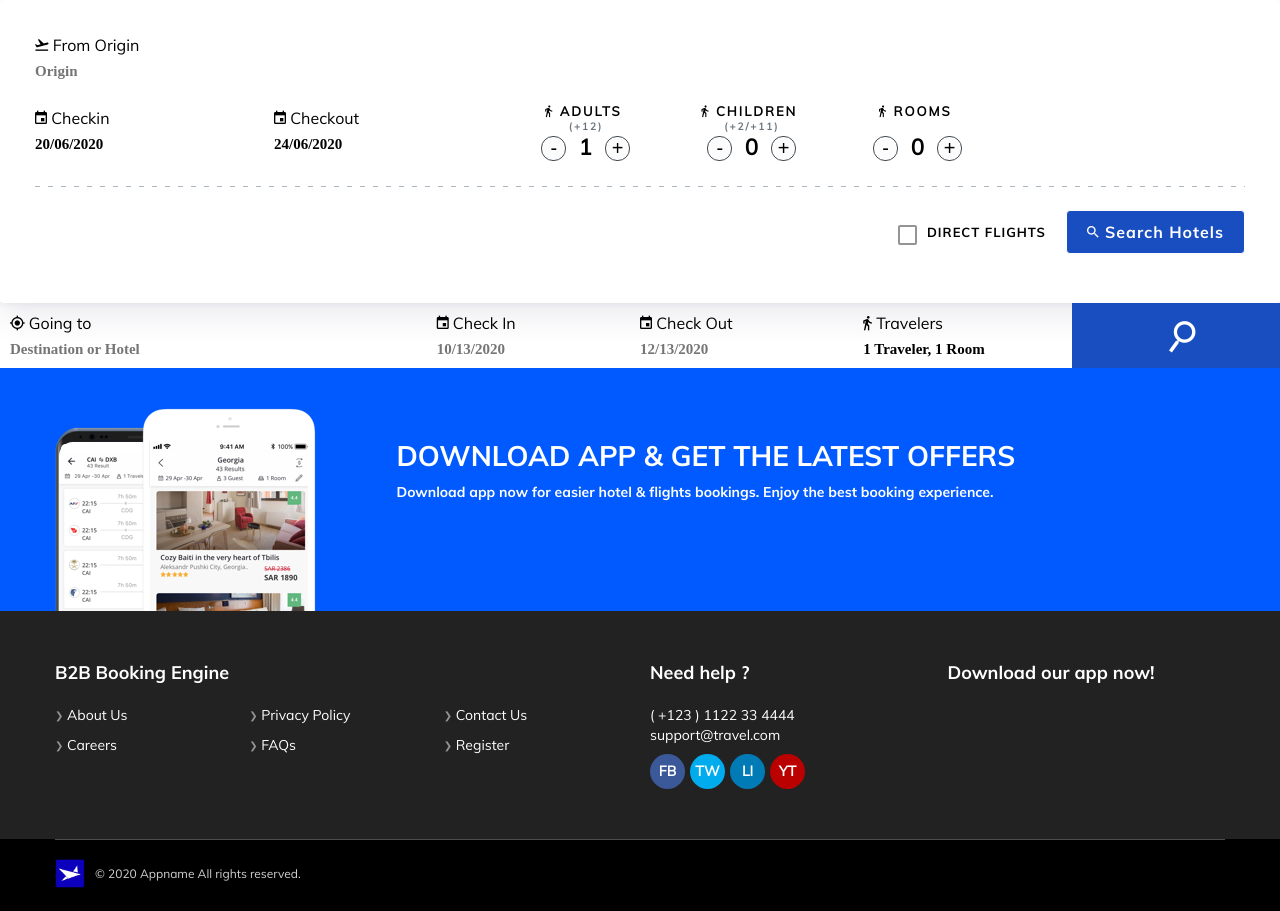
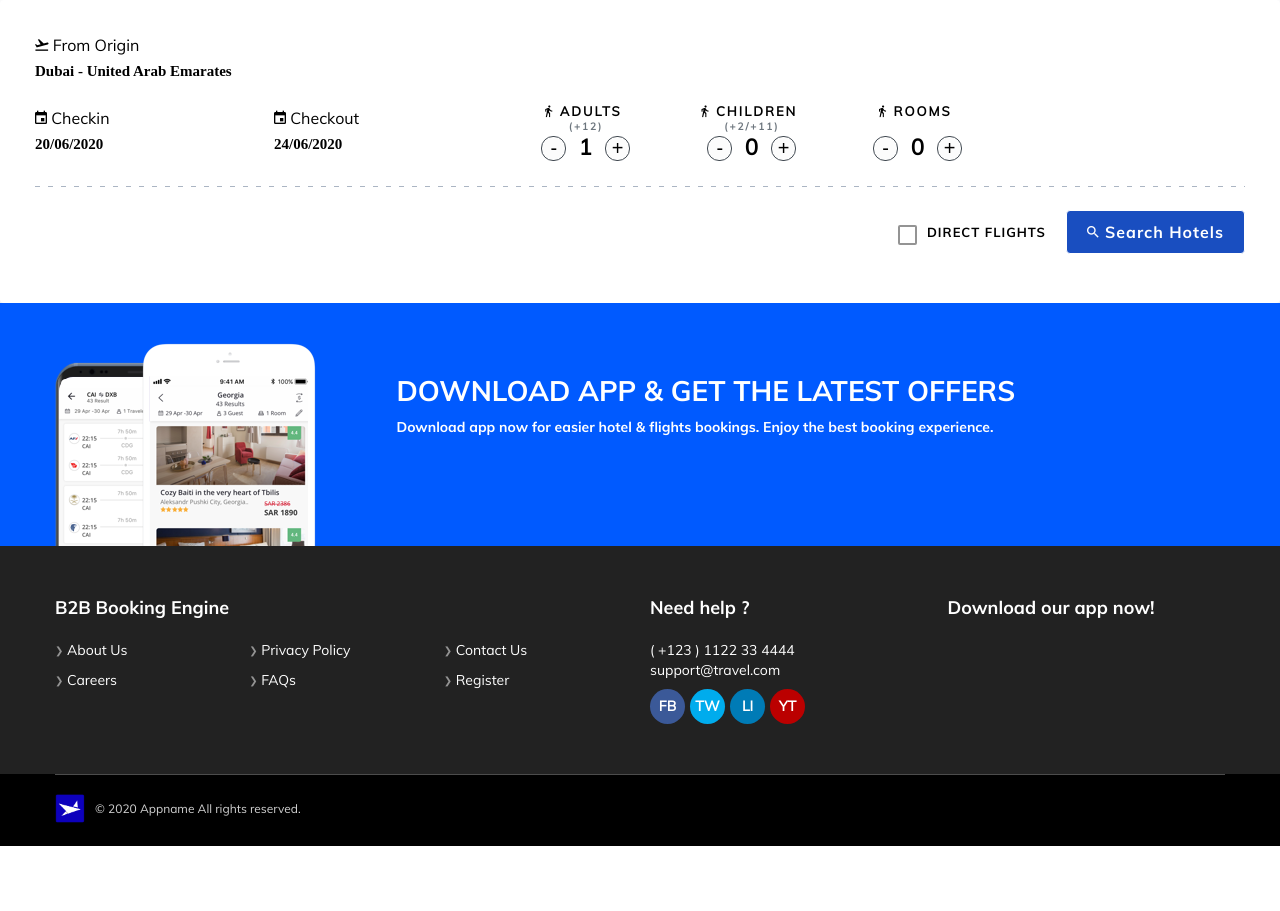
Before and after one commit to codeqasim/mvc, a PHP site: template app/views/modules/hotels/search.php in a window 1280 px wide. Shown: the part 60-971 px from the top of the page. After the commit the page ends 906 px from the top, so only its background shows below. Run offline with PHP 8.4, Linux system fonts and the light colour scheme; the template is opened without the code that fills it, so the values that code supplies are empty; some libraries are stand-ins or nearby versions.

Commit message:
Update search.php

```diff
--- a/app/views/modules/hotels/search.php
+++ b/app/views/modules/hotels/search.php
@@ -5,7 +5,7 @@
                 <div class="input-wrapper">
                     <span class="input-label"><i class="mdi mdi-flight-takeoff"></i> From Origin</span>
                     <div class="input-items">
-                        <input autocomplete="off" type="text" placeholder="Origin" onfocus="this.value=''" name="from" id="autocomplete" class="autocomplete-airport"/>
+                       <input autocomplete="off" type="search" placeholder="Destination" name="destination" value="Dubai - United Arab Emarates" class=""/>
                     </div>
                 </div>
             </div>
@@ -109,7 +109,7 @@
 
 
 
-<div class="tab fade">
+<!--<div class="tab fade">
 <div class="row no-gutters list row-rtl">
 <div class="c4 data-input">
     <div class="input-wrapper">
@@ -196,4 +196,4 @@
     </div>
   </div>
 </div>
-</div>
+</div>-->
```
